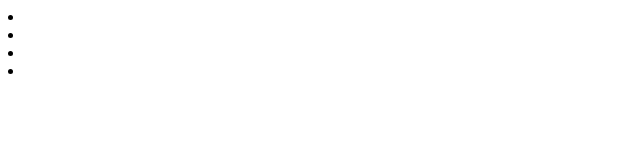
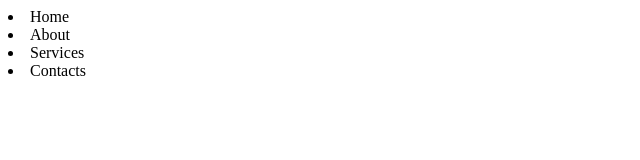
Before and after one commit to cyberpenta/practice-project, a plain HTML site: page index.html in a window 1280 px wide. Shown: the whole page, without its empty margins (0-640 px from the left). Drawn offline with Linux system fonts and the light colour scheme.

Commit message:
Adding New HTML File

```diff
--- a/index.html
+++ b/index.html
@@ -14,10 +14,10 @@
         <div class="container">
             <div></div>
             <div>
-                <li><a href=""></a></li>
-                <li><a href=""></a></li>
-                <li><a href=""></a></li>
-                <li><a href=""></a></li>
+                <li><a href="/"></a>Home</li>
+                <li><a href="./about.html"></a>About</li>
+                <li><a href="./service.html"></a>Services</li>
+                <li><a href=""></a>Contacts</li>
             </div>
         </div>
     </nav>
```
Also changed, not shown: Contacts.html (added, +11 -0 lines), about.html (added, +11 -0 lines), service.html (added, +11 -0 lines).
